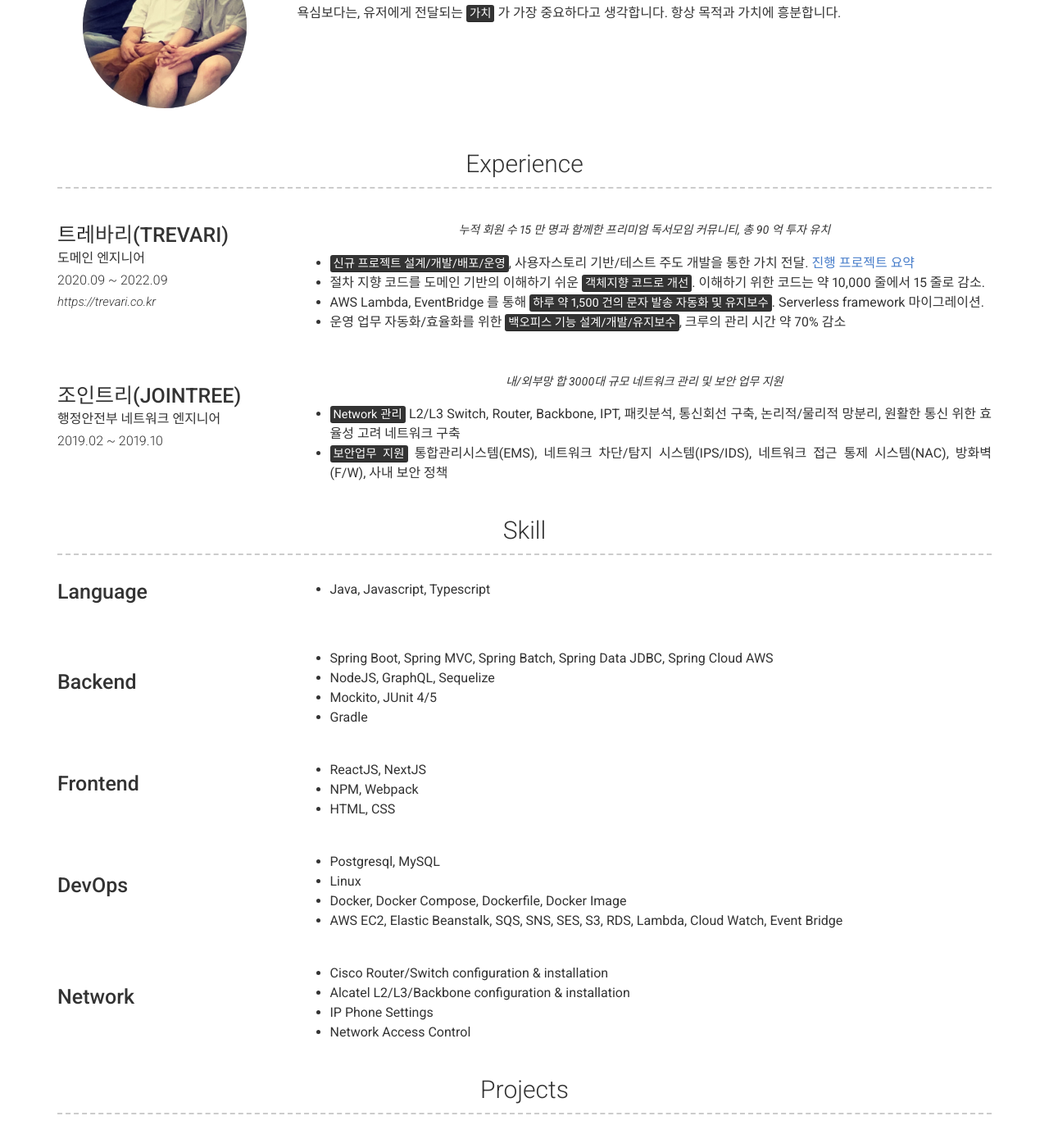
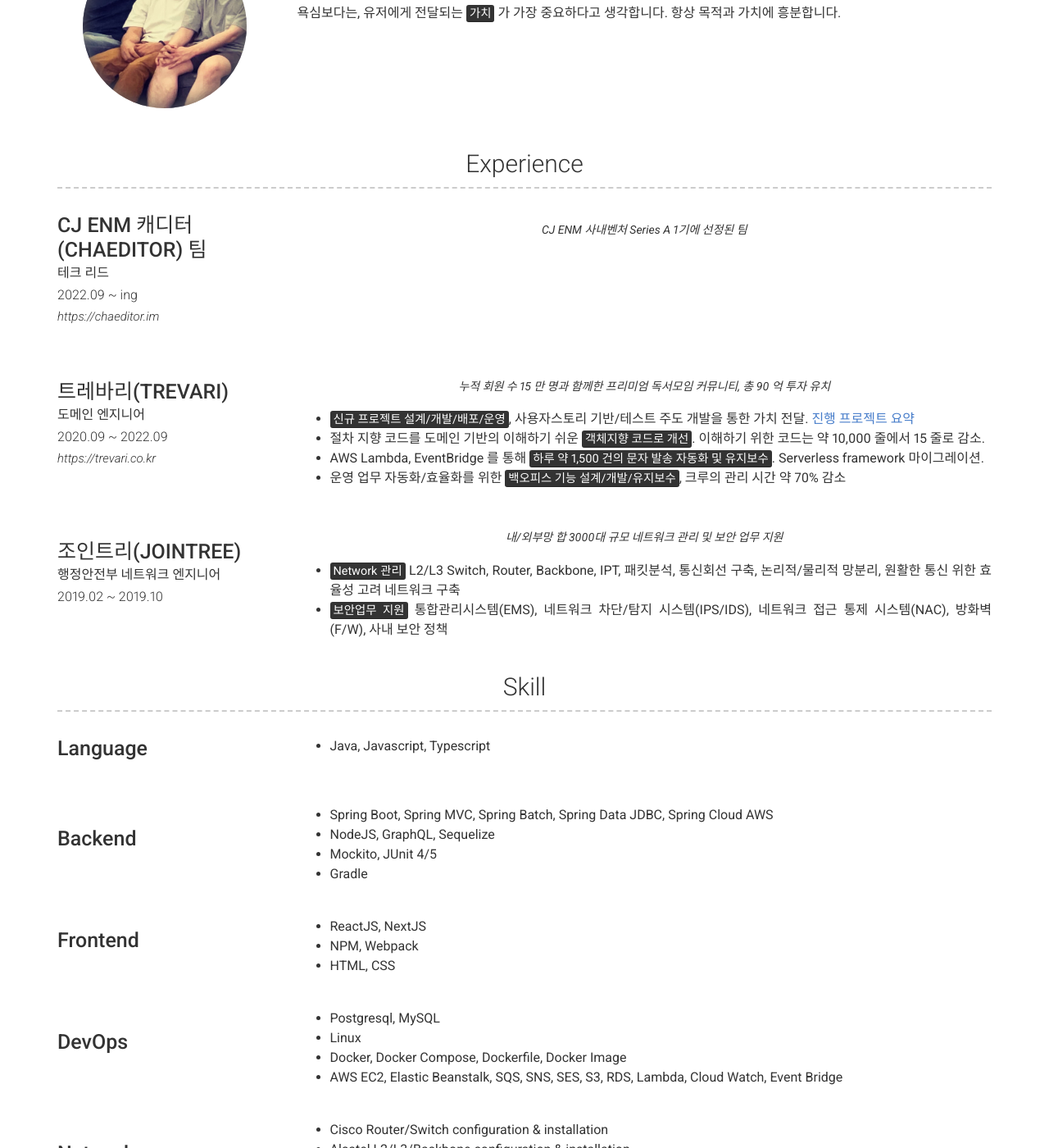
Before and after one commit to currenjin/resume, a Jekyll site: the page built from index.md, in a window 1280 px wide and 1400 px high, scrolled down 424 px. Shown: the whole window at 82% size. Built offline with Jekyll 4.4.1, drawn with Linux system fonts in a browser that asks for light colours; nearby versions of some CDN libraries; some of the changed text lies outside the part shown.

Commit message:
add: chaeditor

```diff
--- a/_config.yml
+++ b/_config.yml
@@ -62,6 +62,14 @@ content:
     layout: list
     content:
       - layout: left
+        title: CJ ENM 캐디터(CHAEDITOR) 팀
+        sub_title: 테크 리드
+        caption: 2022.09 ~ ing
+        link: https://chaeditor.im
+        quote: >
+          CJ ENM 사내벤처 Series A 1기에 선정된 팀
+        description: |
+      - layout: left
         title: 트레바리(TREVARI)
         sub_title: 도메인 엔지니어
         caption: 2020.09 ~ 2022.09
@@ -122,6 +130,14 @@ content:
   - title: Projects
     layout: list
     content:
+      - layout: left
+        border: weak
+        title: 캐디터(Chaeditor) MVP
+        link: https://currenjin.notion.site/CHAEDITOR-12564b2d2e294011969b10af041b7aaf
+        link_text: 자세히(현재 비공개)
+        quote: >
+        description: |
+          - 작성 예정
       - layout: left
         border: weak
         title: 평생교육원 전환
```
